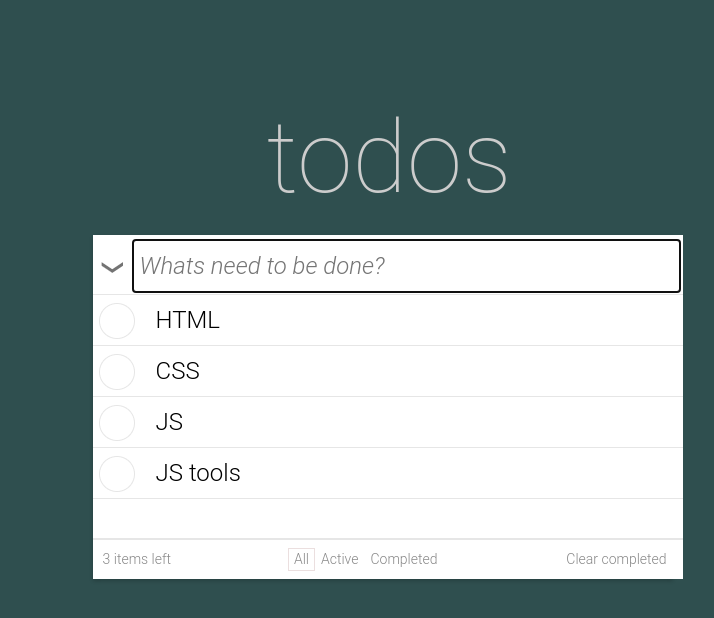
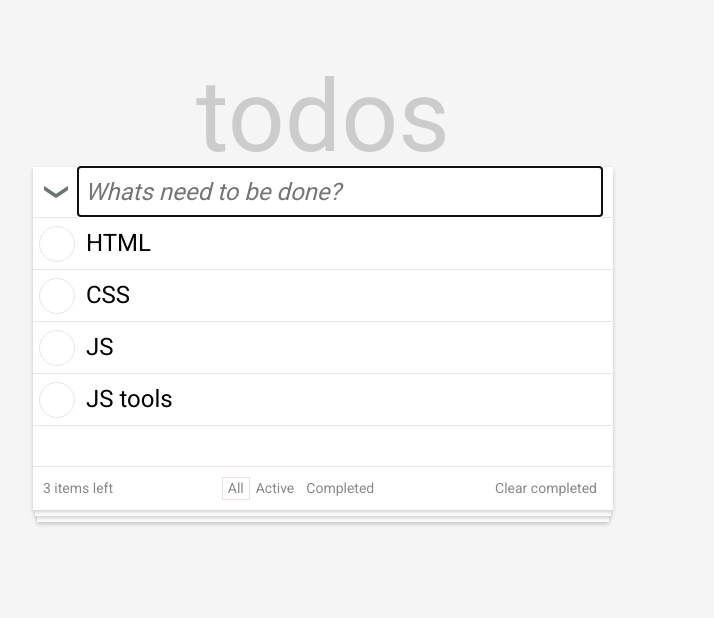
Before and after one commit to ok-technopolis-autumn-2019/Bogdan_Maschenko, a plain HTML site: page index.html in a window 1280 px wide. Shown: the whole page, without its empty margins (317-1031 px from the left). Drawn offline with Linux system fonts and the light colour scheme.

Commit message:
refactoring

```diff
--- a/index.css
+++ b/index.css
@@ -1,13 +1,37 @@
 body {
-    background: darkslategray;
+    background: #f5f5f5;
 }
 
 .main-wrapper {
+    position: relative;
+    margin: 0 auto;
+    width: 80%;
+    min-width: 480px;
+    max-width: 580px;
+}
+
+.main-wrapper:before {
+    content: ' ';
     position: absolute;
-    height: auto;
-    width: 580px;
-    left: 32%;
-    top: 10%;
+    top: 100%;
+    height: 6px;
+    left: 2px;
+    right: 2px;
+    z-index: -1;
+    background-color: #FFFFFF;
+    box-shadow: 0 2px 4px rgba(0, 0, 0, 0.2);
+}
+
+.main-wrapper:after {
+    content: ' ';
+    position: absolute;
+    top: 100%;
+    height: 12px;
+    left: 4px;
+    right: 4px;
+    z-index: -2;
+    background-color: #FFFFFF;
+    box-shadow: 0 2px 4px rgba(0, 0, 0, 0.2);
 }
 
 .main-content {
@@ -16,75 +40,65 @@ body {
 }
 
 .tittle-todos {
-    margin-left: 30%;
-    width: 245px;
-    height: 21px;
-    font-family: Roboto, serif;
+    text-align: center;
+    font-family: Roboto, sans-serif;
     font-size: 100px;
     font-style: normal;
-    font-weight: 200;
-    line-height: 21px;
+    font-weight: 100;
     color: #CCCCCC;
+    word-break: break-word;
+    line-height: 100px;
+    margin-bottom: 0;
 }
 
 .main-action__select-all {
-    font-size: 15px;
-    width: 30px;
-    height: 30px;
-    background-image: url(image/down_pointer.png);
+    width: 45px;
+    height: 50px;
+    text-align: center;
+    background-image: url(image/down_pointer.svg);
     background-color: transparent;
     background-repeat: no-repeat;
+    background-position: center;
     border: none;
-    margin-top: 10px;
-}
-
-.main-action {
-    height: 100%;
-    width: 100%;
 }
 
 .main-action__entry-text {
     position: absolute;
-    font-family: Roboto, serif;
-    height: 50px;
+    font-family: Roboto, sans-serif;
+    height: 47px;
+    width: 88%;
+    padding-right: 7px;
+    padding-left: 7px;
     font-size: 24px;
     font-style: italic;
     font-weight: 300;
     line-height: 15px;
     color: #CCCCCC;
-    margin-left: 5px;
     border: 0;
-    width: 92%;
-    padding-right: 7px;
-    padding-left: 7px;
 }
 
 .input-task__text {
-    font-family: Roboto, serif;
+    font-family: Roboto, sans-serif;
     font-style: normal;
     font-weight: 300;
     font-size: 24px;
     line-height: 21px;
-    height: auto;
-    margin: 10px;
     word-break: break-word;
     width: 100%;
+    margin-top: 10px;
+    margin-bottom: 10px;
 }
 
 .main-content__entry-section {
-    width: 100%;
     height: 50px;
     background: #FFFFFF;
-    box-shadow: inset 0 -1px #E6E6E6;
-    padding: 5px;
+    border-bottom: #E6E6E6 1px inset;
 }
 
 .base-action__tasks {
-    width: 100%;
-    height: auto;
+    display: flex;
     background: #FFFFFF;
-    box-shadow: inset 0 -1px #E6E6E6;
-    padding: 5px;
+    border-bottom: #E6E6E6 1px inset;
     min-height: 30px;
 }
 
@@ -101,7 +115,7 @@ input[type="checkbox"] {
     position: relative;
     width: 36px;
     height: 36px;
-    background-image: url(image/checkbox.png);
+    background-image: url(image/checkbox.svg);
     background-color: transparent;
     background-repeat: no-repeat;
     vertical-align: middle;
@@ -112,9 +126,10 @@ input[type="checkbox"] {
 input:checked + .input-task:before {
     width: 36px;
     height: 36px;
-    background-image: url(image/checkbox_checked.png);
+    background-image: url(image/checkbox_checked.svg);
+    background-position: center;
     background-color: transparent;
-    border: solid transparent 1px;
+    border: solid #5dc2af 1px;
     border-radius: 50%;
 }
 
@@ -128,13 +143,7 @@ input:checked + .input-task + .input-task__text {
     border-radius: 50%;
 }
 
-.input-task {
-    width: auto;
-    display: flex;
-}
-
 .base-action__tasks {
-    display: flex;
     padding: 5px;
 }
 
@@ -144,18 +153,16 @@ input:checked + .input-task + .input-task__text {
 
 .base-action__tasks:hover .base-action__delete-task,
 .base-action__delete-task:focus {
-    background-image: url(image/close.png);
+    background-image: url(image/close.svg);
     background-color: transparent;
     background-repeat: no-repeat;
+    background-position: center;
 }
 
 .base-action__delete-task {
-    position: absolute;
-    width: 18px;
-    height: 18px;
-    left: 543px;
+    width: 35px;
+    height: 35px;
     border: none;
-    margin: 10px;
     background: #FFFFFF;
 }
 
@@ -163,16 +170,13 @@ input:checked + .input-task + .input-task__text {
     display: flex;
     justify-content: space-between;
     padding: 10px;
-    height: 20px;
-    width: 570px;
     white-space: nowrap;
     background: #FFFFFF;
-    box-shadow: inset 0 1px 0 #E6E6E6;
 }
 
 .options-bar__items,
 .options-bar__items__clear-completed {
-    font-family: Roboto, serif;
+    font-family: Roboto, sans-serif;
     font-style: normal;
     font-weight: 300;
     font-size: 14px;
--- a/index.html
+++ b/index.html
@@ -4,6 +4,7 @@
         <meta charset="UTF-8">
         <title>Todos</title>
         <link rel="stylesheet" type="text/css" href="index.css">
+        <link href="https://fonts.googleapis.com/css?family=Roboto&display=swap" rel="stylesheet">
     </head>
     <body>
         <div class="main-wrapper">
```
Also changed, not shown: image/checkbox.png (deleted), image/checkbox.svg (added), image/checkbox_checked.png (deleted), image/checkbox_checked.svg (added), image/close.png (deleted), image/close.svg (added), image/down_pointer.png (deleted), image/down_pointer.svg (added).
